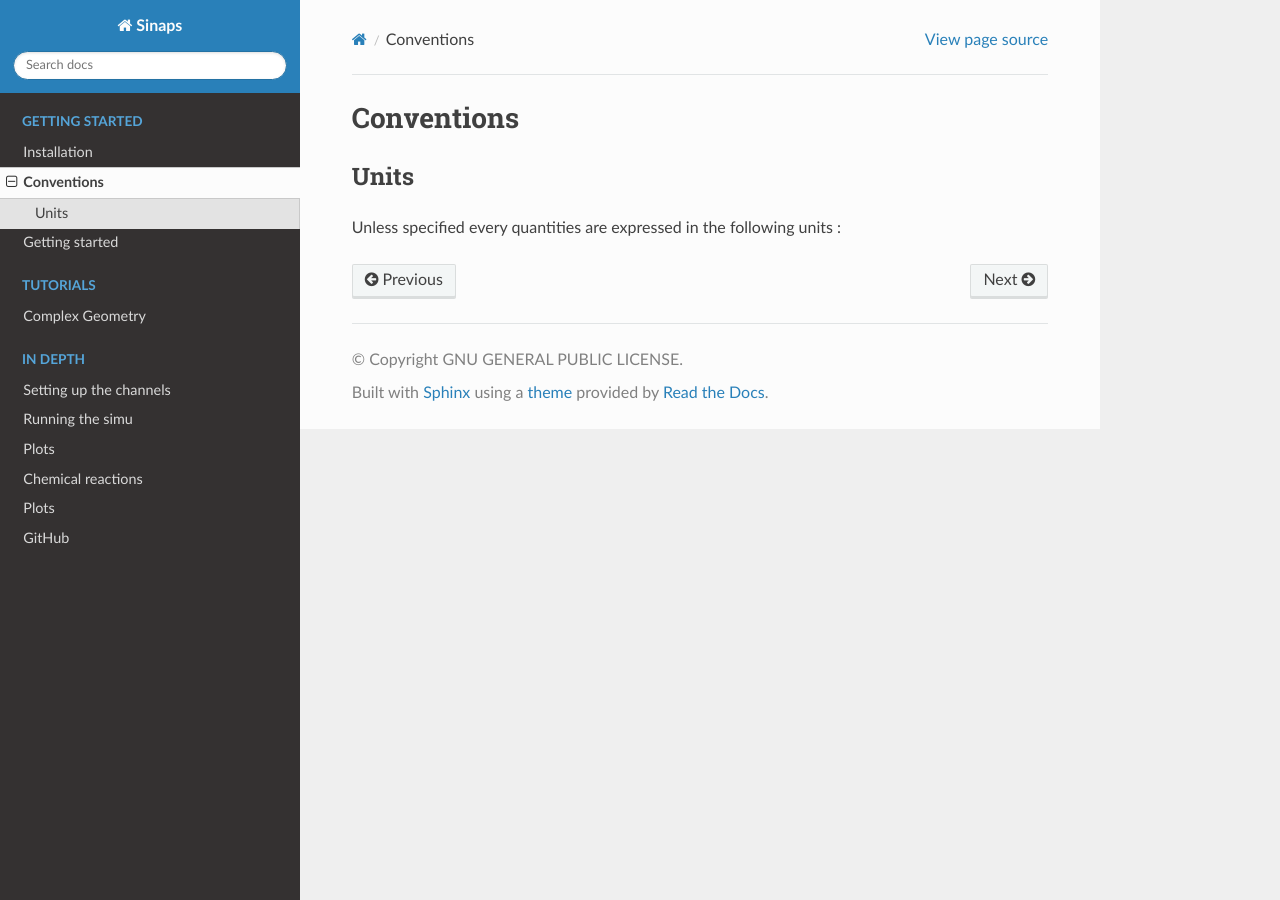
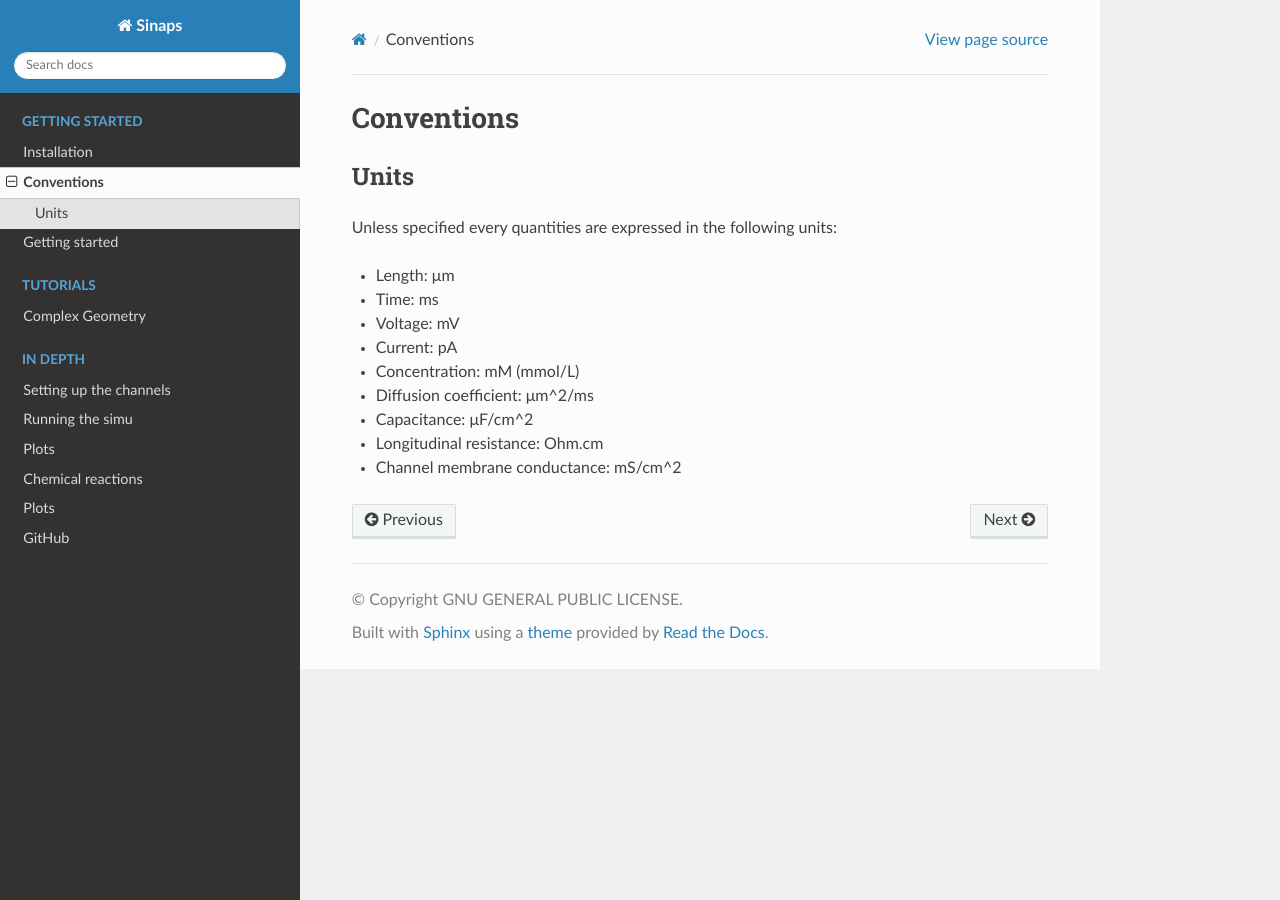
Before and after one commit to ngltr/sinaps, a Sphinx documentation site: the page built from docs/conventions.rst, in a window 1280 px wide. Built offline with Sphinx 7.4.7 and the Read the Docs theme 2.0.0, drawn with Linux system fonts in a browser that asks for light colours; pages that are not in the unit, such as notebooks, are missing from menus.

Commit message:
Documentation update

```diff
--- a/docs/conventions.rst
+++ b/docs/conventions.rst
@@ -5,4 +5,14 @@ Conventions
 Units
 ==================
 
-Unless specified every quantities are expressed in the following units :
+Unless specified every quantities are expressed in the following units:
+
+* Length: μm
+* Time: ms
+* Voltage: mV
+* Current: pA
+* Concentration: mM (mmol/L)
+* Diffusion coefficient: μm^2/ms
+* Capacitance: μF/cm^2
+* Longitudinal resistance: Ohm.cm
+* Channel membrane conductance: mS/cm^2
--- a/docs/index.rst
+++ b/docs/index.rst
@@ -6,7 +6,7 @@
 Welcome to SiNAPS's documentation!
 ==================================
 
-`Sinaps`_ is a Python package providing fast, flexible and expressive tools to model signal propagation in neurons. It is an efficient framework to build computational models of neuron. It is based on the Cable theory and Nernst-Plank equation for the electrodiffusion in the neuron.
+`Sinaps` is a Python package providing a fast, flexible and expressive tool to model signal propagation and ionic electrodiffusion in neurons. It is an efficient framework to build computational models of voltage and calcium dynamics. It is based on the Cable theory for voltage propagation, and the Nernst-Plank equation for the electrodiffusion of ions.
 
 .. image::
 
```
Also changed, not shown: other parts of docs/index.rst (+1 -1 lines), docs/introduction.ipynb.
